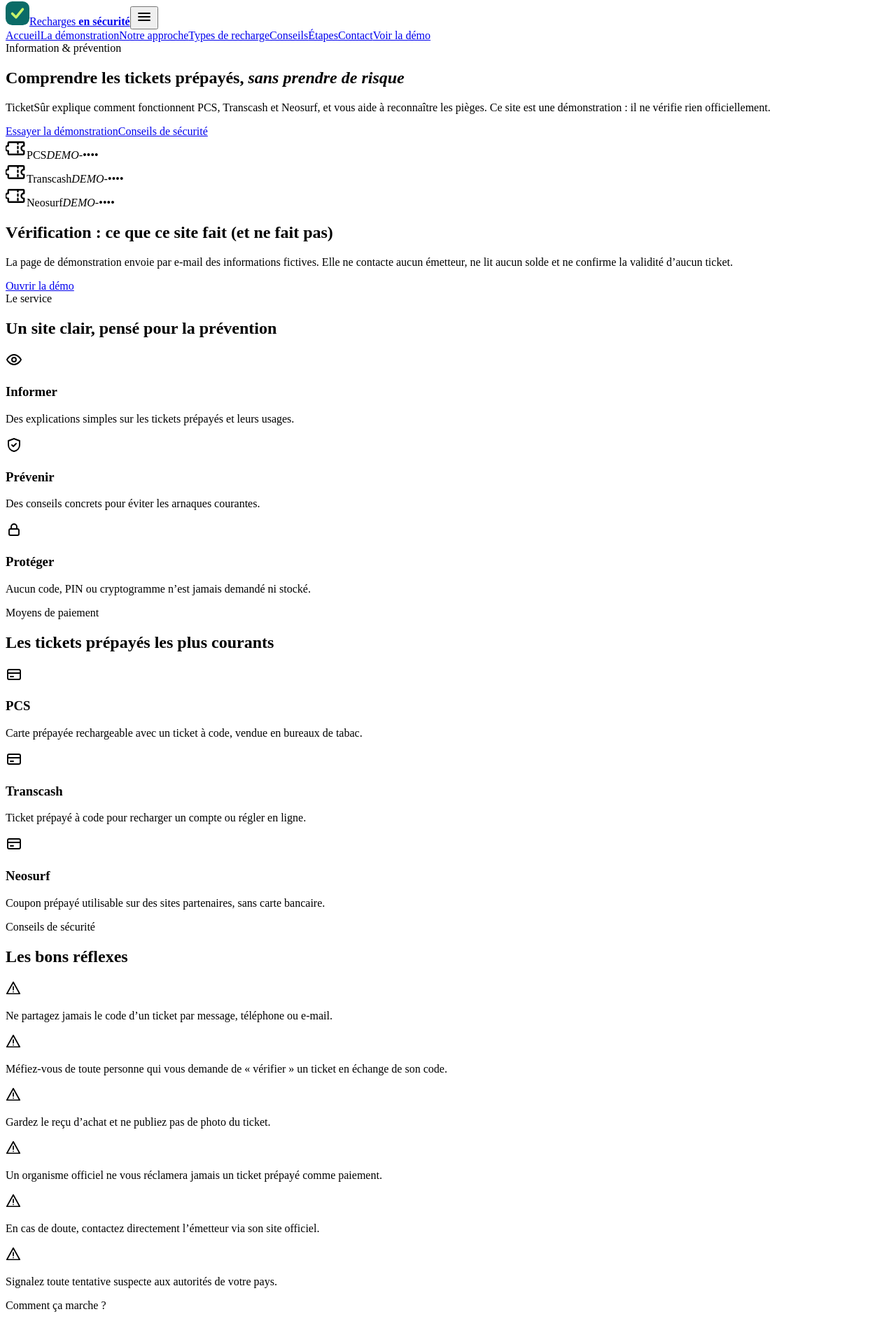
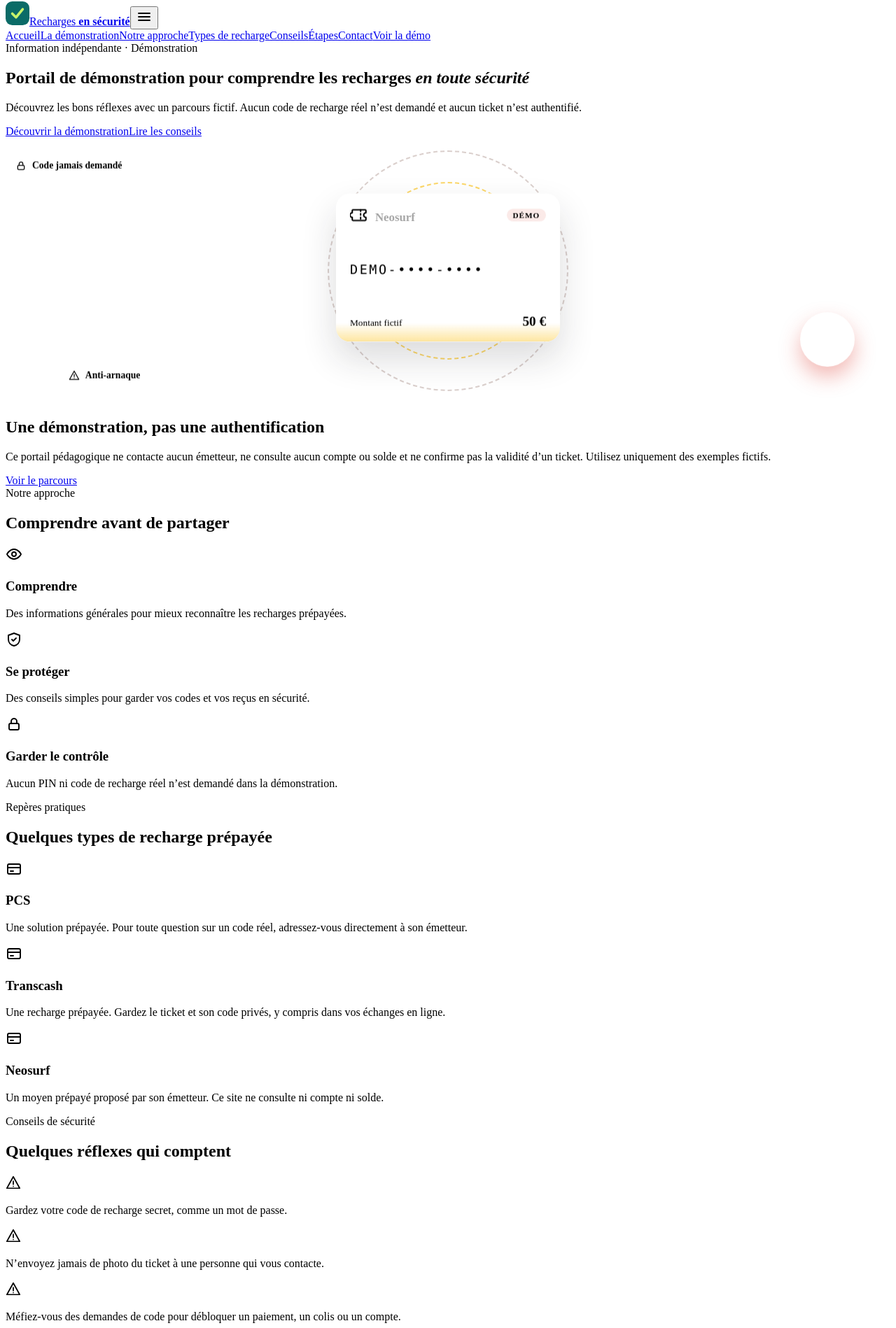
Before and after one commit to amandineprestige-lang/recharge-de-ticket, a React (Vite) app: page / in a window 1280 px wide. Shown: the part 6-1904 px from the top of the page at 70% size. Built offline with nearby package versions, Linux system fonts and the light colour scheme; no server answers.

Commit message:
Rewrite landing page for demo portal

```diff
--- a/src/pages/Home.jsx
+++ b/src/pages/Home.jsx
@@ -1,31 +1,30 @@
-
 import HeroScene from '../components/HeroScene.jsx'
 import { Link } from 'react-router-dom'
-import { IconAlert, IconCard, IconEye, IconHelp, IconLock, IconMail, IconShield, IconStep, IconTicket } from '../components/Icons.jsx'
+import { IconAlert, IconCard, IconEye, IconHelp, IconLock, IconMail, IconShield, IconStep } from '../components/Icons.jsx'
 
 const payments = [
-  { name: 'PCS', text: 'Carte prépayée rechargeable avec un ticket à code, vendue en bureaux de tabac.' },
-  { name: 'Transcash', text: 'Ticket prépayé à code pour recharger un compte ou régler en ligne.' },
-  { name: 'Neosurf', text: 'Coupon prépayé utilisable sur des sites partenaires, sans carte bancaire.' },
+  { name: 'PCS', text: 'Une solution prépayée. Pour toute question sur un code réel, adressez-vous directement à son émetteur.' },
+  { name: 'Transcash', text: 'Une recharge prépayée. Gardez le ticket et son code privés, y compris dans vos échanges en ligne.' },
+  { name: 'Neosurf', text: 'Un moyen prépayé proposé par son émetteur. Ce site ne consulte ni compte ni solde.' },
 ]
 const tips = [
-  'Ne partagez jamais le code d’un ticket par message, téléphone ou e-mail.',
-  'Méfiez-vous de toute personne qui vous demande de « vérifier » un ticket en échange de son code.',
-  'Gardez le reçu d’achat et ne publiez pas de photo du ticket.',
-  'Un organisme officiel ne vous réclamera jamais un ticket prépayé comme paiement.',
-  'En cas de doute, contactez directement l’émetteur via son site officiel.',
-  'Signalez toute tentative suspecte aux autorités de votre pays.',
+  'Gardez votre code de recharge secret, comme un mot de passe.',
+  'N’envoyez jamais de photo du ticket à une personne qui vous contacte.',
+  'Méfiez-vous des demandes de code pour débloquer un paiement, un colis ou un compte.',
+  'Aucune vérification de solde n’est effectuée sur ce portail.',
+  'Pour un ticket réel, utilisez uniquement le site officiel de son émetteur.',
+  'En cas de doute, ne transmettez rien et demandez conseil à une personne de confiance.',
 ]
 const steps = [
-  { t: 'Choisissez', d: 'Sélectionnez le type de ticket et le montant sur la page de démonstration.' },
-  { t: 'Renseignez', d: 'Indiquez la date d’achat et une référence fictive de test.' },
-  { t: 'Envoyez', d: 'Le formulaire transmet ces informations non sensibles par e-mail.' },
-  { t: 'Confirmez', d: 'Vous recevez un message clair, sans aucune vérification officielle simulée.' },
+  { t: 'Choisissez', d: 'Découvrez les exemples de types de recharge présentés sur le site.' },
+  { t: 'Utilisez des données fictives', d: 'La démo accepte uniquement une référence de test commençant par DEMO.' },
+  { t: 'Parcourez le formulaire', d: 'Voyez comment fonctionne un parcours de démonstration, sans code réel.' },
+  { t: 'Gardez les bons réflexes', d: 'Pour toute question concernant un ticket réel, contactez directement son émetteur.' },
 ]
 const features = [
-  { icon: IconEye, t: 'Informer', d: 'Des explications simples sur les tickets prépayés et leurs usages.' },
-  { icon: IconShield, t: 'Prévenir', d: 'Des conseils concrets pour éviter les arnaques courantes.' },
-  { icon: IconLock, t: 'Protéger', d: 'Aucun code, PIN ou cryptogramme n’est jamais demandé ni stocké.' },
+  { icon: IconEye, t: 'Comprendre', d: 'Des informations générales pour mieux reconnaître les recharges prépayées.' },
+  { icon: IconShield, t: 'Se protéger', d: 'Des conseils simples pour garder vos codes et vos reçus en sécurité.' },
+  { icon: IconLock, t: 'Garder le contrôle', d: 'Aucun PIN ni code de recharge réel n’est demandé dans la démonstration.' },
 ]
 
 export default function Home() {
@@ -36,19 +35,15 @@ export default function Home() {
         <div className="blob b1" aria-hidden="true" /><div className="blob b2" aria-hidden="true" />
         <div className="container hero-grid">
           <div className="fade-up">
-            <span className="eyebrow">Information & prévention</span>
-            <h1>Comprendre les tickets prépayés, <em>sans prendre de risque</em></h1>
-            <p className="lead">TicketSûr explique comment fonctionnent PCS, Transcash et Neosurf, et vous aide à reconnaître les pièges. Ce site est une démonstration : il ne vérifie rien officiellement.</p>
+            <span className="eyebrow">Information indépendante · Démonstration</span>
+            <h1>Portail de démonstration pour comprendre les recharges <em>en toute sécurité</em></h1>
+            <p className="lead">Découvrez les bons réflexes avec un parcours fictif. Aucun code de recharge réel n’est demandé et aucun ticket n’est authentifié.</p>
             <div className="actions">
-              <Link to="/demonstration" className="btn btn-primary">Essayer la démonstration</Link>
-              <a href="#securite" className="btn btn-ghost">Conseils de sécurité</a>
+              <Link to="/demonstration" className="btn btn-primary">Découvrir la démonstration</Link>
+              <a href="#securite" className="btn btn-ghost">Lire les conseils</a>
             </div>
           </div>
-          <div className="hero-art fade-up" aria-hidden="true">
-            <div className="ticket t1"><IconTicket width="30" height="30" /><span>PCS</span><i>DEMO-••••</i></div>
-            <div className="ticket t2"><IconTicket width="30" height="30" /><span>Transcash</span><i>DEMO-••••</i></div>
-            <div className="ticket t3"><IconTicket width="30" height="30" /><span>Neosurf</span><i>DEMO-••••</i></div>
-          </div>
+          <HeroScene />
         </div>
       </section>
 
@@ -56,18 +51,18 @@ export default function Home() {
         <div className="container">
           <div className="card cta reveal">
             <div>
-              <h2>Vérification : ce que ce site fait (et ne fait pas)</h2>
-              <p className="muted">La page de démonstration envoie par e-mail des informations fictives. Elle ne contacte aucun émetteur, ne lit aucun solde et ne confirme la validité d’aucun ticket.</p>
+              <h2>Une démonstration, pas une authentification</h2>
+              <p className="muted">Ce portail pédagogique ne contacte aucun émetteur, ne consulte aucun compte ou solde et ne confirme pas la validité d’un ticket. Utilisez uniquement des exemples fictifs.</p>
             </div>
-            <Link to="/demonstration" className="btn btn-primary">Ouvrir la démo</Link>
+            <Link to="/demonstration" className="btn btn-primary">Voir le parcours</Link>
           </div>
         </div>
       </section>
 
       <section id="service" className="section">
         <div className="container">
-          <span className="eyebrow">Le service</span>
-          <h2 className="reveal">Un site clair, pensé pour la prévention</h2>
+          <span className="eyebrow">Notre approche</span>
+          <h2 className="reveal">Comprendre avant de partager</h2>
           <div className="grid-3">
             {features.map(({ icon: Icon, t, d }, i) => (
               <article className="card feature reveal" style={{ "--d": `${i * 0.12}s` }} key={t}>
@@ -81,8 +76,8 @@ export default function Home() {
 
       <section id="paiements" className="section alt">
         <div className="container">
-          <span className="eyebrow">Moyens de paiement</span>
-          <h2 className="reveal">Les tickets prépayés les plus courants</h2>
+          <span className="eyebrow">Repères pratiques</span>
+          <h2 className="reveal">Quelques types de recharge prépayée</h2>
           <div className="grid-3">
             {payments.map((p, i) => (
               <article className="card payment reveal" style={{ "--d": `${i * 0.12}s` }} key={p.name}>
@@ -97,7 +92,7 @@ export default function Home() {
       <section id="securite" className="section">
         <div className="container">
           <span className="eyebrow">Conseils de sécurité</span>
-          <h2 className="reveal">Les bons réflexes</h2>
+          <h2 className="reveal">Quelques réflexes qui comptent</h2>
           <div className="grid-2">
             {tips.map((t, i) => (
               <div className="tip reveal" style={{ "--d": `${(i % 2) * 0.1 + Math.floor(i / 2) * 0.1}s` }} key={i}><IconAlert width="22" height="22" /><p>{t}</p></div>
@@ -108,8 +103,8 @@ export default function Home() {
 
       <section id="fonctionnement" className="section alt">
         <div className="container">
-          <span className="eyebrow">Comment ça marche ?</span>
-          <h2 className="reveal">La démonstration en quatre étapes</h2>
+          <span className="eyebrow">Le parcours</span>
+          <h2 className="reveal">Quatre étapes pour découvrir la démo</h2>
           <ol className="steps">
             {steps.map((s, i) => (
               <li className="card step reveal" style={{ "--d": `${i * 0.15}s` }} key={s.t}>
@@ -127,8 +122,8 @@ export default function Home() {
           <div className="card support reveal">
             <div className="icon-badge"><IconHelp /></div>
             <div>
-              <h2>Assistance et support</h2>
-              <p className="muted">Une question sur la démonstration ? Écrivez-nous. Nous ne vous demanderons jamais le code d’un ticket.</p>
+              <h2>Une question sur la démonstration ?</h2>
+              <p className="muted">Écrivez-nous pour une question sur ce site. Ne transmettez jamais de code de recharge par e-mail.</p>
             </div>
             {support
               ? <a className="btn btn-primary" href={`mailto:${support}`}><IconMail width="18" height="18" /> Nous écrire</a>
```
